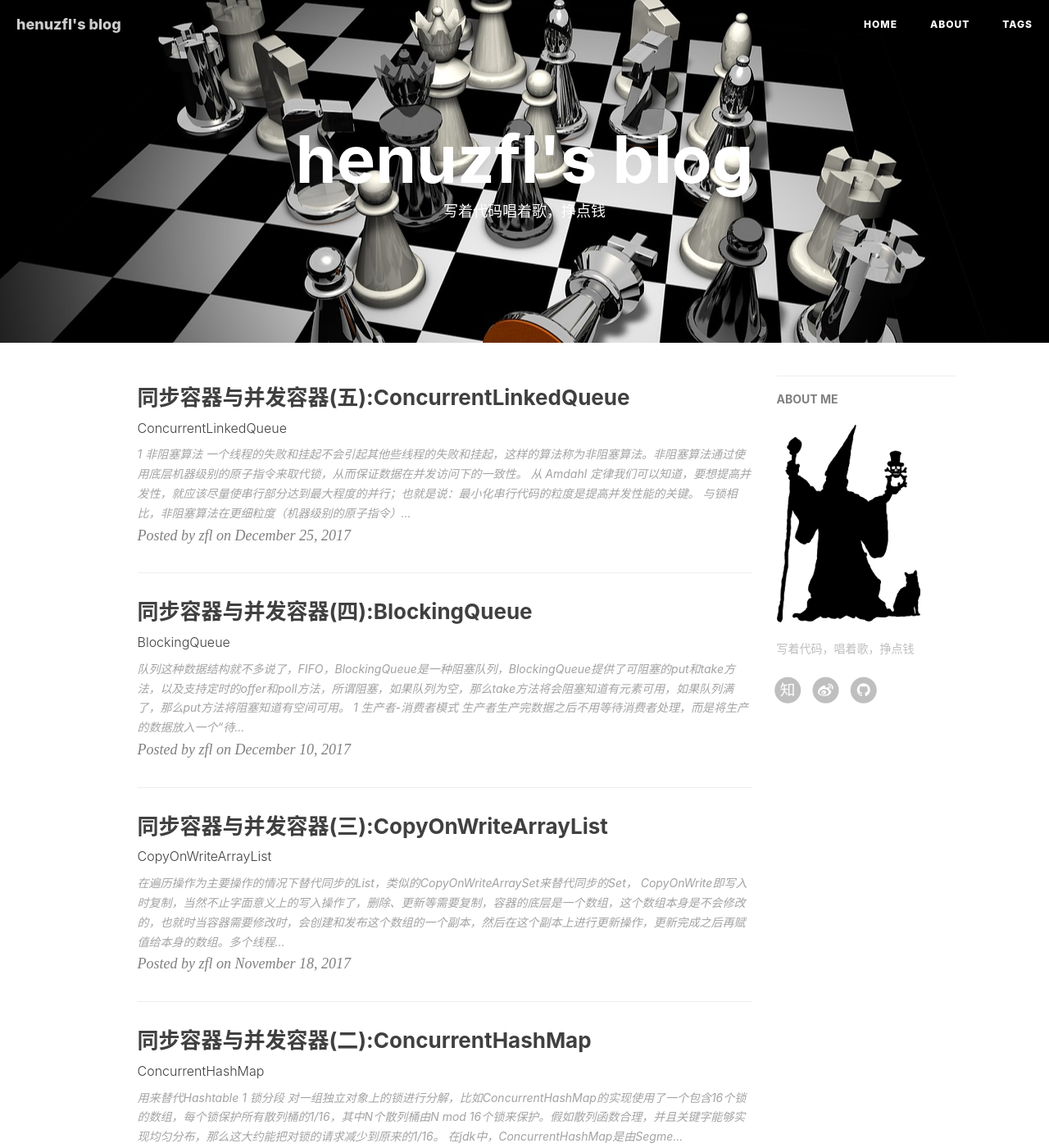
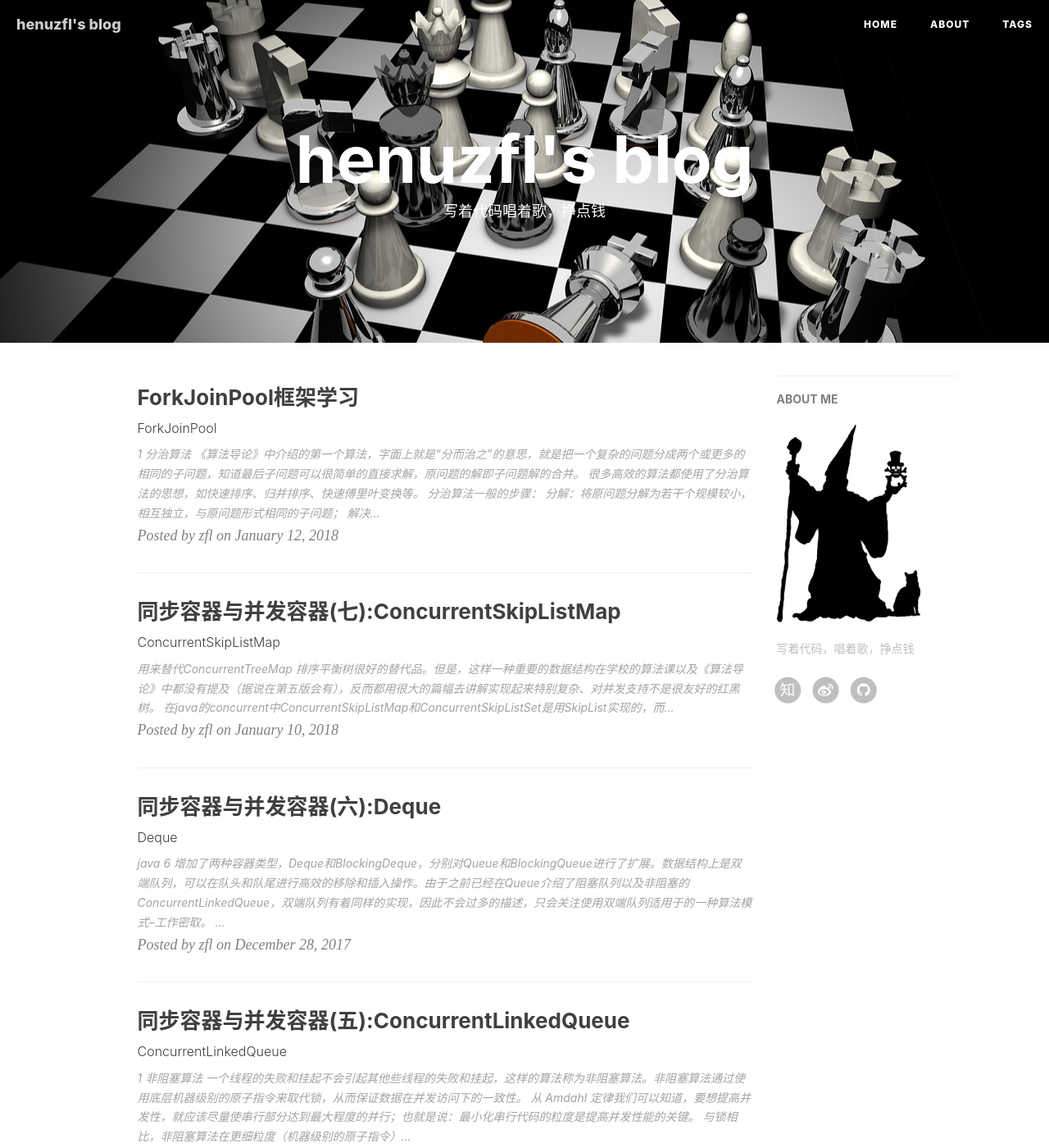
Before and after one commit to henuzfl/henuzfl.github.io, a Jekyll site: the page built from index.html, in a window 1280 px wide and 1400 px high. Shown: the whole window at 82% size. Built offline with Jekyll 4.4.1, drawn with Linux system fonts in a browser that asks for light colours; the list of posts is cut into pages by our own code; comment, search, counter and statistics services are not loaded; some of the changed text lies outside the part shown.

Commit message:
skiplist

````diff
--- a/_posts/2017-11-15-current-map.markdown
+++ b/_posts/2017-11-15-current-map.markdown
@@ -19,7 +19,7 @@ tags:
 ### 1 锁分段
 > 对一组独立对象上的锁进行分解，比如ConcurrentHashMap的实现使用了一个包含16个锁的数组，每个锁保护所有散列桶的1/16，其中N个散列桶由N mod 16个锁来保护。假如散列函数合理，并且关键字能够实现均匀分布，那么这大约能把对锁的请求减少到原来的1/16。
 
-在jdk中，ConcurrentHashMap是由**Segment**数组结构和HashEntry数组结构组成。Segment是一种可重入锁ReentrantLock，在ConcurrentHashMap里扮演锁的角色，HashEntry则用于存储键值对数据。一个ConcurrentHashMap里包含一个Segment数组，Segment的结构和HashMap类似，是一种数组和链表结构， 一个Segment里包含一个HashEntry数组，每个HashEntry是一个链表结构的元素， 每个Segment守护者一个HashEntry数组里的元素,当对HashEntry数组的数据进行修改时，必须首先获得它对应的Segment锁。结构如下：
+在jdk中，ConcurrentHashMap是由**Segment**数组结构和HashEntry数组结构组成。Segment是一种**可重入锁**ReentrantLock，在ConcurrentHashMap里扮演锁的角色，HashEntry则用于存储键值对数据。一个ConcurrentHashMap里包含一个Segment数组，Segment的结构和HashMap类似，是一种数组和链表结构， 一个Segment里包含一个HashEntry数组，每个HashEntry是一个链表结构的元素， 每个Segment守护者一个HashEntry数组里的元素,当对HashEntry数组的数据进行修改时，必须首先获得它对应的Segment锁。结构如下：
 ![image.png](http://upload-images.jianshu.io/upload_images/730879-a2d4d712104f6cec.png?imageMogr2/auto-orient/strip%7CimageView2/2/w/1240)
 ### 2 jdk7中的关键源码
 
--- /dev/null
+++ b/_posts/2017-12-27-deque.markdown
@@ -0,0 +1,27 @@
+---
+layout:     post
+title:      "同步容器与并发容器(六):Deque"
+subtitle:   "Deque"
+date:       2017-12-28 12:00:00
+author:     "zfl"
+header-img: "img/vitruvian.jpg"
+header-mask: 0.6
+catalog:    true
+tags:
+    - java
+    - 并发
+    - deque
+    - 容器
+---
+> java 6 增加了两种容器类型，Deque和BlockingDeque，分别对Queue和BlockingQueue进行了扩展。数据结构上是**双端队列**，可以在队头和队尾进行高效的移除和插入操作。由于之前已经在Queue介绍了阻塞队列以及非阻塞的ConcurrentLinkedQueue，双端队列有着同样的实现，因此不会过多的描述，只会关注使用双端队列适用于的一种算法模式--工作密取。
+
+### 工作密取
+
+在生产者--消费者模式中，所有的消费者有一个共享的工作队列，而在工作密取（Work Stealing）设计中，每个消费者都有自己的双端队列。如果一个消费者完成了自己双端队列中的全部工作，那么它可以从其他消费者的双端队列末尾秘密的获取工作。相对比喻传统的生产者--消费者模式有着更高的**可伸缩性**，因为工作者线程不会再单个共享的任务队列上发生竞争。大多数时候，他们都只访问自己的双端队列，从而极大的减少了竞争。当工作线程需要访问另一个队列时，它会从队列的尾部而不是头部获取工作，因此进一步降低了队列上的竞争程度。另一方面，确保每个线程都保持忙碌状态。
+
+**试用场景**：工作线程**既是消费者也是生产者**的问题，当执行某个工作时可能会导致更多的工作。比如：
+1. 图的遍历。
+**广搜**：从一个节点出发，当到达一个节点时，将该节点的连接节点加入到队列末尾，然后再出队操作。**深搜**：使用栈，当到达一个节点时，将该节点的连接节点入栈，然后进行出栈操作。
+如果使用工作密取模式，则可以有多个工作线程，从不同的节点开始遍历，每个线程都有一个双端队列，到达一个节点时将该节点入队到该线程对应的双端队列（广搜加入尾部，深搜加入头部），当一个工作线程中为空，则可以到其他双端队列末尾获取图的节点继续遍历。
+2. 网页爬虫。当处理一个页面时，通常会发现有更多的页面需要处理。
+3. 垃圾回收阶段对堆进行标记。主要用于垃圾回收算法（标记-清除、标记-压缩）中的标记阶段。首先找到**根对象**，从根对象开始遍历，每一个可以到达的对象都进行标记。 java7提供了**ForkJoinPool**，其中就用到了工作窃取模式算法。
--- /dev/null
+++ b/_posts/2018-01-10-ConcurrentSkipListMap.markdown
@@ -0,0 +1,263 @@
+---
+layout:     post
+title:      "同步容器与并发容器(七):ConcurrentSkipListMap"
+subtitle:   "ConcurrentSkipListMap"
+date:       2018-01-10 12:00:00
+author:     "zfl"
+header-img: "img/vitruvian.jpg"
+header-mask: 0.6
+catalog:    true
+tags:
+    - java
+    - 并发
+    - skipList
+    - 容器
+---
+
+>用来替代ConcurrentTreeMap
+> **排序平衡树**很好的替代品。但是，这样一种重要的数据结构在学校的算法课以及《算法导论》中都没有提及（据说在第五版会有），反而都用很大的篇幅去讲解实现起来特别复杂、对并发支持不是很友好的红黑树。
+
+在java的concurrent中ConcurrentSkipListMap和ConcurrentSkipListSet是用SkipList实现的，而且通过CAS模式实现了线程安全，是ConcurrentTreeMap和ConcurrentTreeSet的替代品。
+之前关于CAS这种非阻塞算法已经通过ConcurrentLinkedQueue做了介绍，遂本文将核心放到SkipList算法的实现上去。
+## SkipList
+Skiplist（跳跃表）是一种可以替代平衡树的数据结构，**redis**、**LevelDB**等都是用Skiplist作为核心的数据结构，虽然SkipList在最坏的情况下退化为单链表时间复杂度为O(n)，大部分情况下和排序平衡树有着相同的效率，主要的是作为替代品相较于排序平衡树有**实现简单**、**内存占用量小**，特别是在面对并发开发时，由于平衡树在执行插入、删除、更新时需要rebalance的操作，这个操作时需要锁定整个表的，锁的粒度是比较大的，这就很影响性能，而Skiplist的使用链表为底层实现的，插入、删除操作都只影响前置节点、后置节点，很便于使用CAS这种方式实现线程安全（详情参见JDK中ConcurrentSkipListMap和ConcurrentSkipListSet的具体实现）。
+SkipList说白了是在链表上加入索引结构的一种数据结构，典型**空间换时间**的策略。链表是最简单的一种数据结构，采用何种方式的索引加持就可以成为一种高效、实用的SkipList呢？我们接下来一探究竟。
+## 实现原理
+下图是传统意义上的有序链表：
+![list1.png](http://upload-images.jianshu.io/upload_images/730879-b00b891f3836d271.png?imageMogr2/auto-orient/strip%7CimageView2/2/w/1240)
+查找的时间复杂度都是O(n),插入、删除依赖查找，时间复杂度O(n)，下图所展示的就是一种跳跃表，在一些节点上面增加了索引，通过查找索引就可以将查找的时间复杂度降为O(n/2)，下图演示了查找数字12的过程，第一步先和6比较，大于6则第二步和9比较，大于9第三步和17比较，小于17说明12在9和17之间，第四步退到9，第五步再和12比较，可以看出这次查找过程跳过了3,7的比较；
+![list2.png](http://upload-images.jianshu.io/upload_images/730879-7fd0e411dfdcc98a.png?imageMogr2/auto-orient/strip%7CimageView2/2/w/1240)
+其实，上面基本上就是跳跃表的思想，每一个节点不单单只包含指向下一个节点的指针，可能包含很**多个指向后续节点**的指针，这样就可以跳过一些不必要的节点，从而加快查找、删除等操作。
+至此，原理是不是很简单的，链表上节点随机的增加一些指针指向的后续节点，下面我们重点看一下jdk是如何实现的。
+## 源码解析
+* jdk数据结构示意图：
+    ![image.png](http://upload-images.jianshu.io/upload_images/730879-0d99c2f112743403.png?imageMogr2/auto-orient/strip%7CimageView2/2/w/1240)
+### 初始化
+```java
+    private void initialize() {
+        keySet = null;
+        entrySet = null;
+        values = null;
+        descendingMap = null;
+        head = new HeadIndex<K,V>(new Node<K,V>(null, BASE_HEADER, null),
+                                  null, null, 1);
+    }
+```
+
+初始化就很简单，相当于创建一个特殊的头节点，然后创建一个层级为1的头索引。
+### findPredecessor操作
+在第一层的索引中找到小于给定key的最右的一个索引对应的节点
+```java
+    private Node<K,V> findPredecessor(Object key, Comparator<? super K> cmp) {
+        if (key == null)
+            throw new NullPointerException();
+        for (;;) {
+            // 从头索引开始，直到找到前驱节点才跳出循环，我们把q叫做当前索引，r叫做右索引
+            for (Index<K,V> q = head, r = q.right, d;;) {
+                if (r != null) {
+                    Node<K,V> n = r.node;
+                    K k = n.key;
+                    if (n.value == null) {
+                        if (!q.unlink(r))
+                            break;
+                        r = q.right;
+                        continue;
+                    }
+                    if (cpr(cmp, key, k) > 0) {
+                        q = r;
+                        r = r.right;
+                        continue;
+                    }
+                }
+                if ((d = q.down) == null)
+                    return q.node;
+                q = d;
+                r = d.right;
+            }
+        }
+    }
+```
+具体的实现方法是，从头索引开始，如果当前索引q右索引为r，如果r存在，那么比较当前key与r对应节点n的key值，如果比它大，那么r成为当前节点q，继续循环；如果比它小，跳出循环，从当前索引q开始向下找到索引节点d，如果索引d为空，说明到达了第一层，跳出循环，如果索引d不为空，则继续向下查找。
+上述示例中，我们要找到key=8的processor步骤如下图：
+![捕获.PNG](http://upload-images.jianshu.io/upload_images/730879-a5d17c07230febc2.PNG?imageMogr2/auto-orient/strip%7CimageView2/2/w/1240)
+### 查询操作
+```java
+   private V doGet(Object key) {
+        if (key == null)
+            throw new NullPointerException();
+        Comparator<? super K> cmp = comparator;
+        outer: for (;;) {
+            for (Node<K,V> b = findPredecessor(key, cmp), n = b.next;;) {
+                Object v; int c;
+                if (n == null)
+                    break outer;
+                // 实现cas代码段，判断数据是否由其他线程修改
+                Node<K,V> f = n.next;
+                if (n != b.next)                // 读取数据不一致的情况
+                    break;
+                if ((v = n.value) == null) {    // n被删除
+                    n.helpDelete(b, f);
+                    break;
+                }
+                if (b.value == null || v == n)  // b 被删除
+                    break;
+                // 如果找到该节点，则返回该节点的value值
+                if ((c = cpr(cmp, key, n.key)) == 0) {
+                    @SuppressWarnings("unchecked") V vv = (V)v;
+                    return vv;
+                }
+                // 如果比给定的key值还要小，则说明链表中不存在该数据，返回null
+                if (c < 0)
+                    break outer;
+                // 如果比给定key值大，那么继续向后续节点搜索
+                b = n;
+                n = f;
+            }
+        }
+        return null;
+    }
+```
+OK，了解完findPredecessor操作之后再看doGet操作就比较清晰明了了，从找到的这个节点出发，向后跟给定的key作对比，如果比较结果相等则返回结果，如果比给定的key值大，则继续向后执行，如果比给定的key值小，说明不存在该节点。比较令人困惑的就是上述代码中cas的那部分代码了，确实很是干扰，如果不看那部分，还是很清晰的。
+### 插入操作
+这段代码看起来特别复杂，主要是掺杂了CAS的实现，其实主要分成了三个部分：
+1. 将新节点插入到链表中
+
+2. 新节点开始创建索引节点
+
+3. 索引节点的连接
+
+现在开始一部分一部分的分析。
+* **第一步：将新节点插入到链表中**
+```java
+        Node<K,V> z;             // 新增的节点
+        if (key == null)
+            throw new NullPointerException();
+        Comparator<? super K> cmp = comparator;
+        outer: for (;;) {
+            for (Node<K,V> b = findPredecessor(key, cmp), n = b.next;;) {
+                if (n != null) {
+                    Object v; int c;
+                    Node<K,V> f = n.next;
+                    // 实现cas代码段，如果有其他线程修改的，略过不看
+                    if (n != b.next)               // 读取数据不一致的情况
+                        break;
+                    if ((v = n.value) == null) {   // n已经被删除了
+                        n.helpDelete(b, f);
+                        break;
+                    }
+                    if (b.value == null || v == n) // b被删除
+                        break;
+                    // 如果比给定的key值大，则继续向后检索
+                    if ((c = cpr(cmp, key, n.key)) > 0) {
+                        b = n;
+                        n = f;
+                        continue;
+                    }
+                    // 如果与给定的key值相等，如果不存在才插入，直接返回结果；如果不是不存在才插入，那么将value赋值给节点n，返回结果。插入操作结束。
+                    if (c == 0) {
+                        if (onlyIfAbsent || n.casValue(v, value)) {
+                            @SuppressWarnings("unchecked") V vv = (V)v;
+                            return vv;
+                        }
+                        break; // restart if lost race to replace value
+                    }
+                    // else c < 0; fall through
+                }
+
+                // 将新节点插入到b与n之间
+                z = new Node<K,V>(key, value, n);
+                if (!b.casNext(n, z))
+                    break;         // restart if lost race to append to b
+                break outer;
+            }
+        }
+```
+* **第二步：新节点开始创建索引节点**
+```java
+        // 生成一个随机的level
+        int rnd = ThreadLocalRandom.nextSecondarySeed();
+        if ((rnd & 0x80000001) == 0) {
+            int level = 1, max;
+            while (((rnd >>>= 1) & 1) != 0)
+                ++level;
+            Index<K,V> idx = null;
+            HeadIndex<K,V> h = head;
+            // 如果level小于等于目前的层级数，那么从level从第一层向上开始创建新建节点的索引节点
+            if (level <= (max = h.level)) {
+                for (int i = 1; i <= level; ++i)
+                    idx = new Index<K,V>(z, idx, null);
+            }
+            // 如果level大于目前的层级数，那么每次整体层级数增加一层
+            else { // try to grow by one level
+                level = max + 1; // hold in array and later pick the one to use
+                // 从level从第一层向上开始创建新建节点的索引节点
+                @SuppressWarnings("unchecked")Index<K,V>[] idxs =
+                    (Index<K,V>[])new Index<?,?>[level+1];
+                for (int i = 1; i <= level; ++i)
+                    idxs[i] = idx = new Index<K,V>(z, idx, null);
+
+                for (;;) {
+                    h = head;
+                    int oldLevel = h.level;
+                    if (level <= oldLevel) // lost race to add level
+                        break;
+                    // 创建新头索引节点
+                    HeadIndex<K,V> newh = h;
+                    Node<K,V> oldbase = h.node;
+                    for (int j = oldLevel+1; j <= level; ++j)
+                        newh = new HeadIndex<K,V>(oldbase, newh, idxs[j], j);
+                    // 新的头索引赋值给之前的head
+                    if (casHead(h, newh)) {
+                        h = newh;
+                        idx = idxs[level = oldLevel];
+                        break;
+                    }
+                }
+            }
+```
+* **第三步：索引节点的连接**
+```java
+            splice: for (int insertionLevel = level;;) {
+                // 从新加入节点的索引节点的level开始
+                int j = h.level;
+                // 从头索引节点开始，建立到新加入节点的索引节点的连接
+                for (Index<K,V> q = h, r = q.right, t = idx;;) {
+                    if (q == null || t == null)
+                        break splice;
+                    // 如果当前索引节点的右索引节点不为空，那么判断是否需要向右继续查找，找到距离当前节点索引节点最接近的索引节点
+                    if (r != null) {
+                        Node<K,V> n = r.node;
+                        // compare before deletion check avoids needing recheck
+                        int c = cpr(cmp, key, n.key);
+                        if (n.value == null) {
+                            if (!q.unlink(r))
+                                break;
+                            r = q.right;
+                            continue;
+                        }
+                       //如果给定key大于当前右索引节点的值，那么继续向右查找
+                        if (c > 0) {
+                            q = r;
+                            r = r.right;
+                            continue;
+                        }
+                    }
+
+                    // 如果当前左边的索引与当前节点的索引在同一层级上，则进行关联
+                    if (j == insertionLevel) {
+                        if (!q.link(r, t))
+                            break; // restart
+                        if (t.node.value == null) {
+                            findNode(key);
+                            break splice;
+                        }
+                        if (--insertionLevel == 0)
+                            break splice;
+                    }
+                    if (--j >= insertionLevel && j < level)
+                        t = t.down;
+                    q = q.down;
+                    r = q.right;
+                }
+            }
+```
--- /dev/null
+++ b/_posts/2018-01-12-forkjoinpool.markdown
@@ -0,0 +1,74 @@
+---
+layout:     post
+title:      "ForkJoinPool框架学习"
+subtitle:   "ForkJoinPool"
+date:       2018-01-12 12:00:00
+author:     "zfl"
+header-img: "img/vitruvian.jpg"
+header-mask: 0.6
+catalog:    true
+tags:
+    - java
+    - 并发
+    - ForkJoinPool
+    - 分治
+---
+
+### 1 分治算法
+> 《算法导论》中介绍的第一个算法，字面上就是“分而治之”的意思，就是把一个复杂的问题分成两个或更多的相同的子问题，知道最后子问题可以很简单的直接求解，原问题的解即子问题解的合并。
+> 很多高效的算法都使用了分治算法的思想，如快速排序、归并排序、快速傅里叶变换等。
+分治算法一般的步骤：
+
+1. 分解：将原问题分解为若干个规模较小，相互独立，与原问题形式相同的子问题；
+2. 解决：若子问题规模较小而容易被解决则直接解，否则递归地解各个子问题
+3. 合并：将各个子问题的解合并为原问题的解。
+归并排序的伪码：
+```java
+    // A是要排序的数据，p起始位置，r结束位置
+    void mergeSort(A,p,r)
+        // 如果任务不够小，将任务分解为两个任务
+        if p < r:
+            q = (p + r) / 2
+            mergeSort(A,p,q)
+            mergeSort(A,q+1,r)
+            // 归并结果
+            merge(A,p,q,r)
+
+    void merge(A,p,q,r):
+        L[0...(q-p)] = A[p...q]
+        L[0...(r-q)] = A[q...r]
+        L[q-p+1] = MAX
+        R[r-q+1] = MAX
+        i = 0
+        j = 0
+        for k = p to r
+            if L[i] <= R[j]
+                A[k] = L[i]
+                i++
+            else
+                A[k] = R[j]
+                j++
+```
+
+
+### 2 Frok/Join框架
+分治算法提出了一种问题的解决思路，并没有带了性能上的提升，在《算法导论》27.3多线程归并排序已经将归并排序的并行化做了实现和分析。
+jdk7中新提供了Fork/Join框架的实现，得益于大神 Doug Lea 的论文——《A Java Fork/Join Framework》，得以一窥其貌。
+
+Fork/Join算法，如同其他分治算法一样，总是会递归的、反复的划分子任务，直到这些子任务可以用足够简单的、短小的顺序方法来执行。
+```java
+    Result solve(Problem problem) {
+    if (problem is small)
+        directly solve problem
+        else {
+            split problem into independent parts
+            fork new subtasks to solve each part
+            join all subtasks
+            compose result from subresults
+        }
+}
+```
+
+
+图示：
+![image.png](http://upload-images.jianshu.io/upload_images/730879-d522ef64578f1727.png?imageMogr2/auto-orient/strip%7CimageView2/2/w/1240)
````
Also changed, not shown: _posts/2017-11-12-sync-colls.markdown (line endings or trailing spaces).
